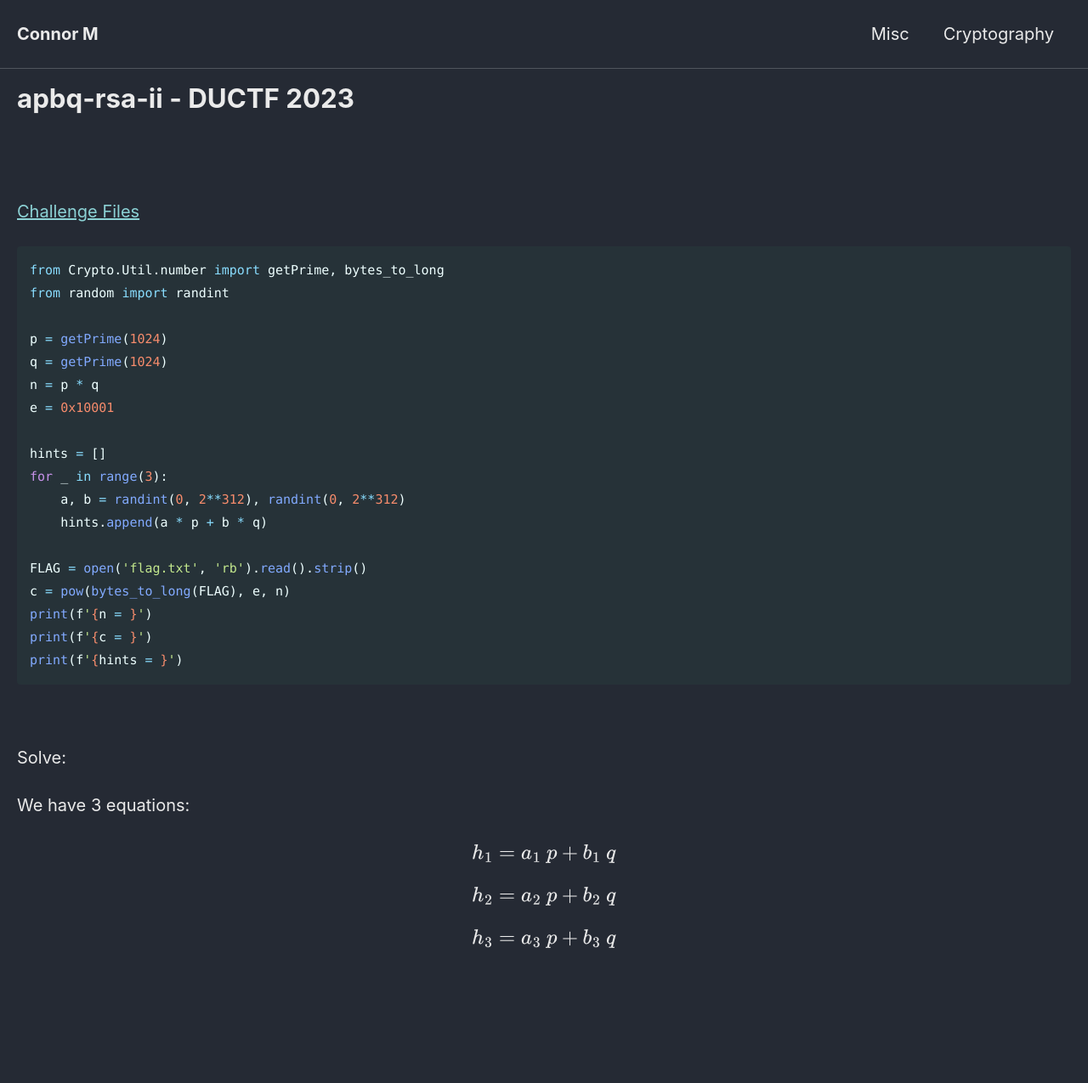
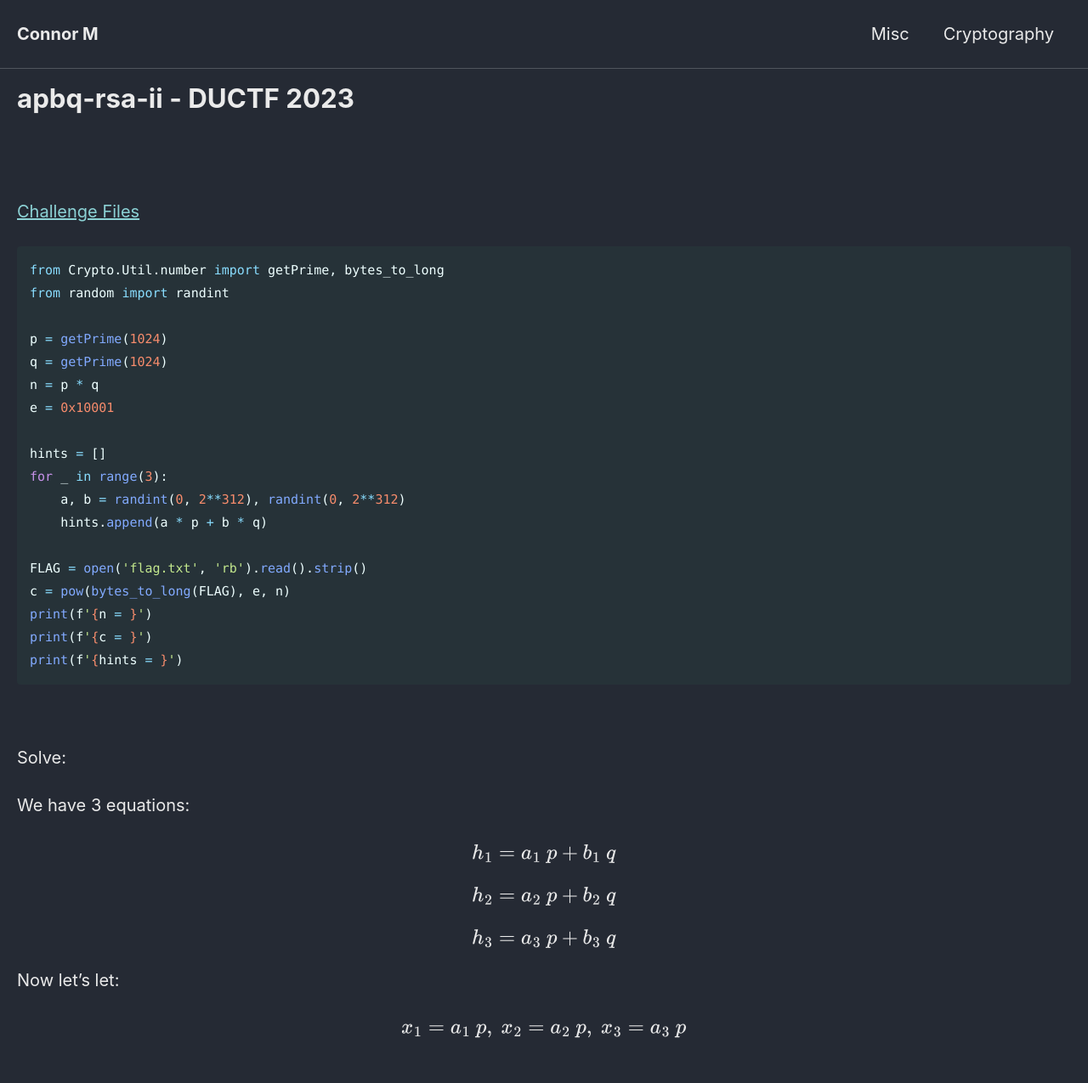
Before and after one commit to Connor-McCartney/Connor-McCartney.github.io, a Jekyll site: the page built from _pages/cryptography/other/apbq-rsa-ii-DUCTF-2023.md, in a window 1280 px wide. Shown: the whole page at 85% size. Built offline with Jekyll 4.4.1, drawn with Linux system fonts in a browser that asks for light colours; cached includes are drawn as plain includes; before the commit the page ends 1169 px from its top, so only the background shows below that.

Commit message:
Update apbq-rsa-ii-DUCTF-2023.md

```diff
--- a/_pages/cryptography/other/apbq-rsa-ii-DUCTF-2023.md
+++ b/_pages/cryptography/other/apbq-rsa-ii-DUCTF-2023.md
@@ -40,3 +40,7 @@ $$h_1 = a_1 \ p + b_1 \ q$$
 $$h_2 = a_2 \ p + b_2 \ q$$
 
 $$h_3 = a_3 \ p + b_3 \ q$$
+
+Now let's let:
+
+$$x_1 = a_1 \ p, \ x_2 = a_2 \ p, \ x_3 = a_3 \ p$$
```
